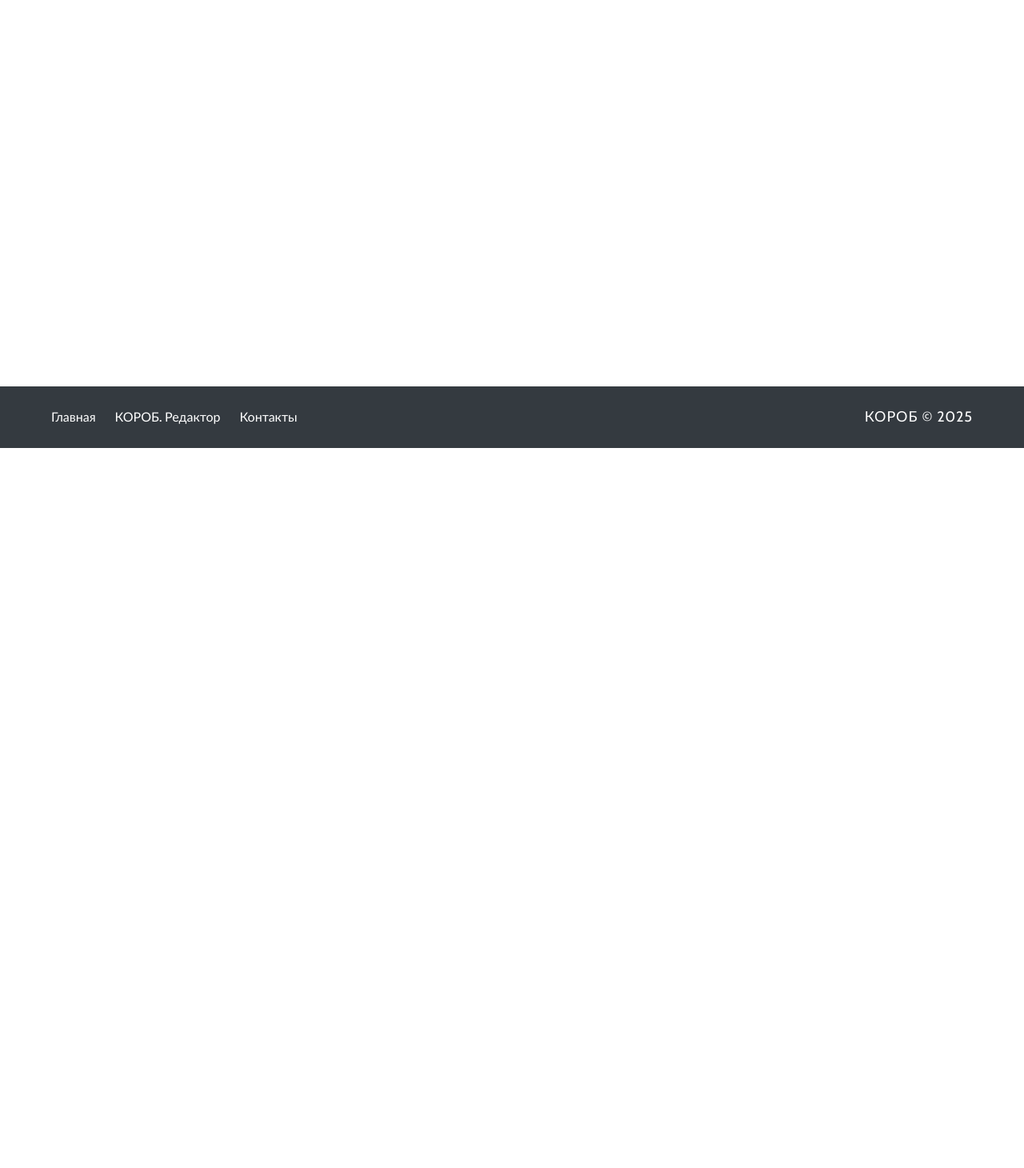
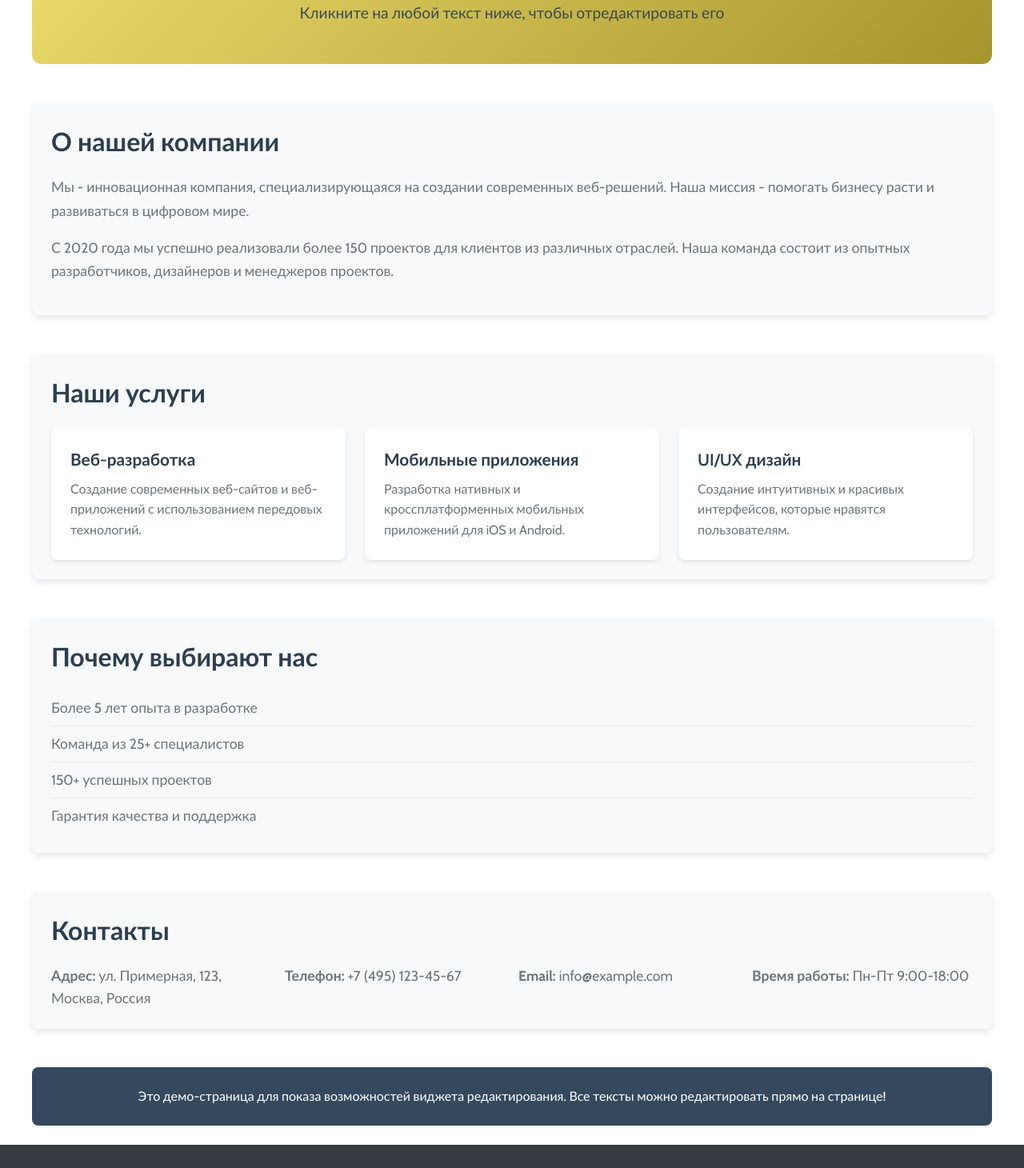
Before and after one commit to roman-orlovskiy/korob.tech, a Vue app: page /demo in a window 1280 px wide. Shown: the part 240-1700 px from the top of the page at 80% size. Before the commit the page ends 800 px from the top, so only its background shows below. Built offline with nearby package versions, Linux system fonts and the light colour scheme.

Commit message:
Add demo widget

```diff
--- a/src/router/index.ts
+++ b/src/router/index.ts
@@ -15,6 +15,11 @@ const router = createRouter({
       component: () => import('@/views/WidgetEditorView.vue')
     },
     {
+      path: '/demo',
+      name: 'demo',
+      component: () => import('@/views/DemoView.vue')
+    },
+    {
       path: '/contacts',
       name: 'contacts',
       component: () => import('@/views/ContactsView.vue')
--- /dev/null
+++ b/src/views/DemoView.vue
@@ -0,0 +1,225 @@
+<template>
+  <div class="demo">
+    <div class="demo__container">
+      <header class="demo__header">
+        <h1 class="demo__title">Демо виджета редактирования</h1>
+        <p class="demo__subtitle">Кликните на любой текст ниже, чтобы отредактировать его</p>
+      </header>
+
+      <main class="demo__content">
+        <section class="demo__section">
+          <h2 class="demo__section-title">О нашей компании</h2>
+          <p class="demo__text">
+            Мы - инновационная компания, специализирующаяся на создании современных веб-решений.
+            Наша миссия - помогать бизнесу расти и развиваться в цифровом мире.
+          </p>
+          <p class="demo__text">
+            С 2020 года мы успешно реализовали более 150 проектов для клиентов из различных отраслей.
+            Наша команда состоит из опытных разработчиков, дизайнеров и менеджеров проектов.
+          </p>
+        </section>
+
+        <section class="demo__section">
+          <h2 class="demo__section-title">Наши услуги</h2>
+          <div class="demo__services">
+            <div class="demo__service">
+              <h3 class="demo__service-title">Веб-разработка</h3>
+              <p class="demo__service-description">
+                Создание современных веб-сайтов и веб-приложений с использованием передовых технологий.
+              </p>
+            </div>
+            <div class="demo__service">
+              <h3 class="demo__service-title">Мобильные приложения</h3>
+              <p class="demo__service-description">
+                Разработка нативных и кроссплатформенных мобильных приложений для iOS и Android.
+              </p>
+            </div>
+            <div class="demo__service">
+              <h3 class="demo__service-title">UI/UX дизайн</h3>
+              <p class="demo__service-description">
+                Создание интуитивных и красивых интерфейсов, которые нравятся пользователям.
+              </p>
+            </div>
+          </div>
+        </section>
+
+        <section class="demo__section">
+          <h2 class="demo__section-title">Почему выбирают нас</h2>
+          <ul class="demo__benefits">
+            <li class="demo__benefit">Более 5 лет опыта в разработке</li>
+            <li class="demo__benefit">Команда из 25+ специалистов</li>
+            <li class="demo__benefit">150+ успешных проектов</li>
+            <li class="demo__benefit">Гарантия качества и поддержка</li>
+          </ul>
+        </section>
+
+        <section class="demo__section">
+          <h2 class="demo__section-title">Контакты</h2>
+          <div class="demo__contact-info">
+            <p class="demo__contact-item">
+              <strong>Адрес:</strong> ул. Примерная, 123, Москва, Россия
+            </p>
+            <p class="demo__contact-item">
+              <strong>Телефон:</strong> +7 (495) 123-45-67
+            </p>
+            <p class="demo__contact-item">
+              <strong>Email:</strong> info@example.com
+            </p>
+            <p class="demo__contact-item">
+              <strong>Время работы:</strong> Пн-Пт 9:00-18:00
+            </p>
+          </div>
+        </section>
+      </main>
+
+      <footer class="demo__footer">
+        <p class="demo__footer-text">
+          Это демо-страница для показа возможностей виджета редактирования.
+          Все тексты можно редактировать прямо на странице!
+        </p>
+      </footer>
+    </div>
+  </div>
+</template>
+
+<script setup lang="ts">
+// Демо страница для виджета редактирования
+</script>
+
+<style scoped lang="scss">
+@use '@/assets/variables.scss' as *;
+
+.demo {
+  padding: $p-4;
+  background: $bg-primary;
+  min-height: 100vh;
+
+  &__container {
+    max-width: $breakpoint-xl;
+    margin: 0 auto;
+  }
+
+  &__header {
+    text-align: center;
+    padding: $p-5 0;
+    margin-bottom: $mb-5;
+    background: linear-gradient(135deg, $primary-color, $primary-dark);
+    border-radius: $border-radius-xl;
+    color: $text-primary;
+  }
+
+  &__title {
+    font-size: 3rem;
+    font-weight: 700;
+    margin-bottom: $mb-3;
+    font-family: $font-family-primary;
+
+    @media (max-width: $breakpoint-md) {
+      font-size: 2rem;
+    }
+  }
+
+  &__subtitle {
+    font-size: 1.2rem;
+    opacity: 0.9;
+    font-family: $font-family-primary;
+  }
+
+  &__content {
+    margin-bottom: $mb-5;
+  }
+
+  &__section {
+    margin-bottom: $mb-5;
+    padding: $p-4;
+    background: $bg-secondary;
+    border-radius: $border-radius-lg;
+    box-shadow: $shadow-md;
+  }
+
+  &__section-title {
+    font-size: 2rem;
+    font-weight: 600;
+    color: $text-primary;
+    margin-bottom: $mb-3;
+    font-family: $font-family-primary;
+  }
+
+  &__text {
+    font-size: 1.1rem;
+    line-height: 1.7;
+    color: $text-secondary;
+    margin-bottom: $mb-3;
+    font-family: $font-family-primary;
+  }
+
+  &__services {
+    display: grid;
+    grid-template-columns: repeat(auto-fit, minmax(300px, 1fr));
+    gap: $p-4;
+  }
+
+  &__service {
+    background: $bg-primary;
+    padding: $p-4;
+    border-radius: $border-radius-lg;
+    box-shadow: $shadow-sm;
+  }
+
+  &__service-title {
+    font-size: 1.3rem;
+    font-weight: 600;
+    color: $text-primary;
+    margin-bottom: $mb-2;
+    font-family: $font-family-primary;
+  }
+
+  &__service-description {
+    color: $text-secondary;
+    line-height: 1.6;
+    font-family: $font-family-primary;
+  }
+
+  &__benefits {
+    list-style: none;
+    padding: 0;
+  }
+
+  &__benefit {
+    font-size: 1.1rem;
+    color: $text-secondary;
+    padding: $p-2 0;
+    border-bottom: 1px solid rgba($text-muted, 0.2);
+    font-family: $font-family-primary;
+
+    &:last-child {
+      border-bottom: none;
+    }
+  }
+
+  &__contact-info {
+    display: grid;
+    grid-template-columns: repeat(auto-fit, minmax(250px, 1fr));
+    gap: $p-3;
+  }
+
+  &__contact-item {
+    font-size: 1.1rem;
+    color: $text-secondary;
+    font-family: $font-family-primary;
+  }
+
+  &__footer {
+    text-align: center;
+    padding: $p-4;
+    background: $secondary-color;
+    color: $text-light;
+    border-radius: $border-radius-lg;
+  }
+
+  &__footer-text {
+    font-size: 1rem;
+    font-family: $font-family-primary;
+  }
+}
+</style>
--- a/src/views/WidgetEditorView.vue
+++ b/src/views/WidgetEditorView.vue
@@ -11,7 +11,7 @@
             Мощный виджет для мгновенного редактирования текста, изображений и контента на любом сайте
           </p>
           <div class="widget-editor__hero-buttons">
-            <button class="widget-editor__btn widget-editor__btn--primary">Попробовать бесплатно</button>
+            <router-link to="/demo" class="widget-editor__btn widget-editor__btn--primary">Попробовать бесплатно</router-link>
             <button class="widget-editor__btn widget-editor__btn--secondary">Документация</button>
           </div>
         </div>
@@ -154,9 +154,9 @@
           <p class="widget-editor__cta-description">
             Подключите виджет за 5 минут и получите полный контроль над контентом вашего сайта
           </p>
-          <button class="widget-editor__btn widget-editor__btn--primary widget-editor__btn--large">
+          <router-link to="/demo" class="widget-editor__btn widget-editor__btn--primary widget-editor__btn--large">
             Начать бесплатно
-          </button>
+          </router-link>
         </div>
       </section>
     </div>
```
